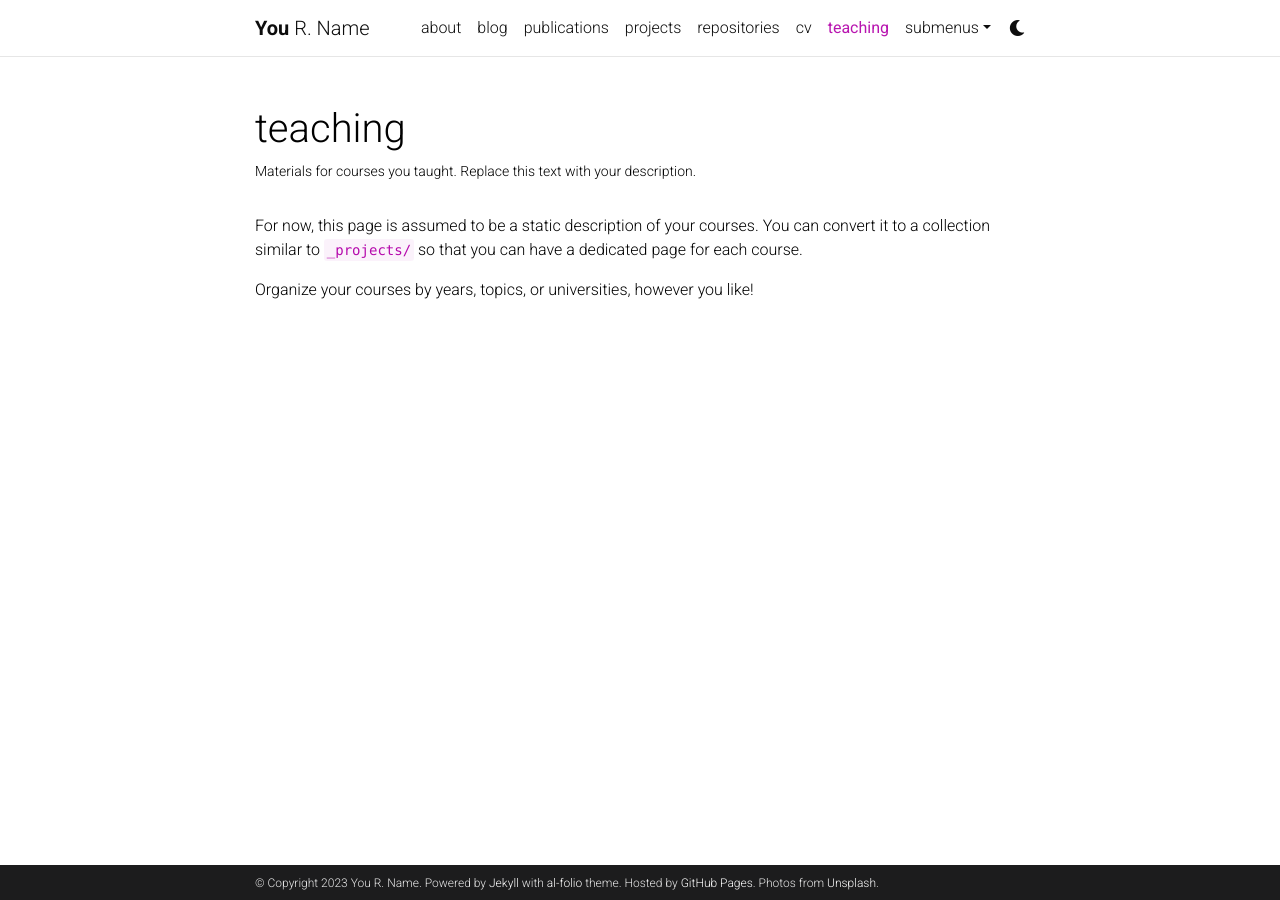
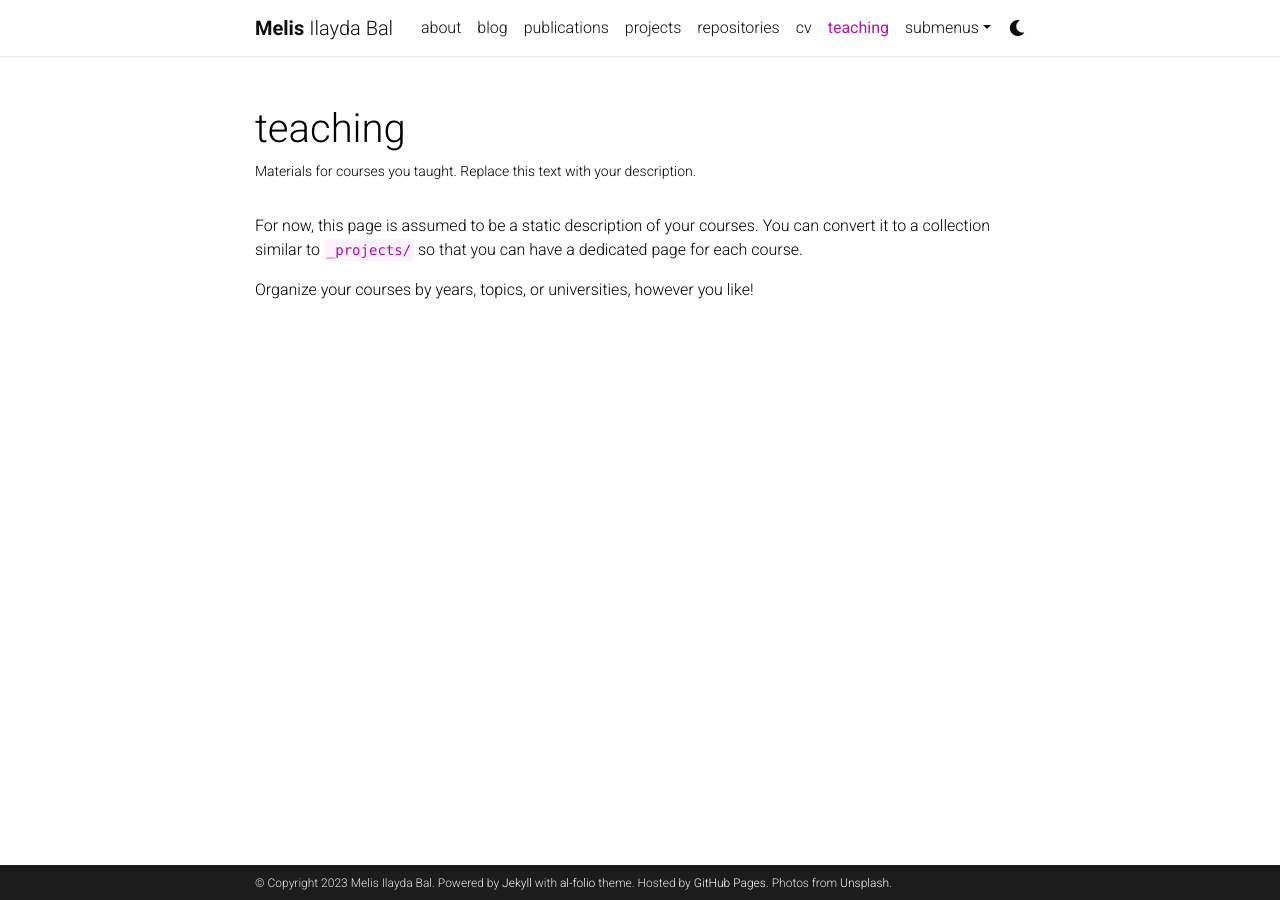
Before and after one commit to melisilaydabal/melisilaydabal.github.io, a Jekyll site: the page built from _pages/teaching.md, in a window 1280 px wide. Built offline with Jekyll 4.4.1, drawn with Linux system fonts in a browser that asks for light colours; comment, search, counter and statistics services are not loaded; a style sheet for code colours, icons or effects is not loaded.

Commit message:
change initials

```diff
--- a/_config.yml
+++ b/_config.yml
@@ -3,10 +3,10 @@
 # -----------------------------------------------------------------------------
 
 title: blank # the website title (if blank, full name will be used instead)
-first_name: You
-middle_name: R.
-last_name: Name
-email: you@example.com
+first_name: Melis
+middle_name: Ilayda
+last_name: Bal
+email: mbal@mpi-sws.org
 description: > # the ">" symbol means to ignore newlines until "footer_text:"
   A simple, whitespace theme for academics. Based on [*folio](https://github.com/bogoli/-folio) design.
 footer_text: >
@@ -18,8 +18,8 @@ keywords: jekyll, jekyll-theme, academic-website, portfolio-website  # add your
 lang: en # the language of your site (for example: en, fr, cn, ru, etc.)
 icon: ⚛️  # the emoji used as the favicon (alternatively, provide image name in /assets/img/)
 
-url: https://alshedivat.github.io # the base hostname & protocol for your site
-baseurl: /al-folio # the subpath of your site, e.g. /blog/
+url: https://melisilaydabal.github.io # the base hostname & protocol for your site
+baseurl: /melisilaydabal.github.io # the subpath of your site, e.g. /blog/
 last_updated: false # set to true if you want to display last updated in the footer
 impressum_path:  # set to path to include impressum link in the footer, use the same path as permalink in a page, helps to conform with EU GDPR
 
```
